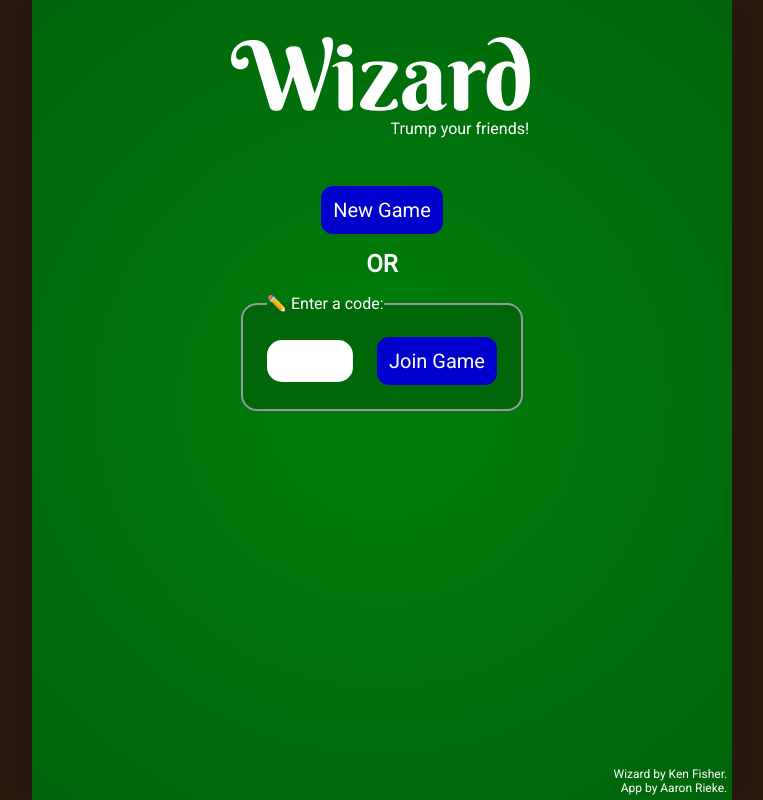
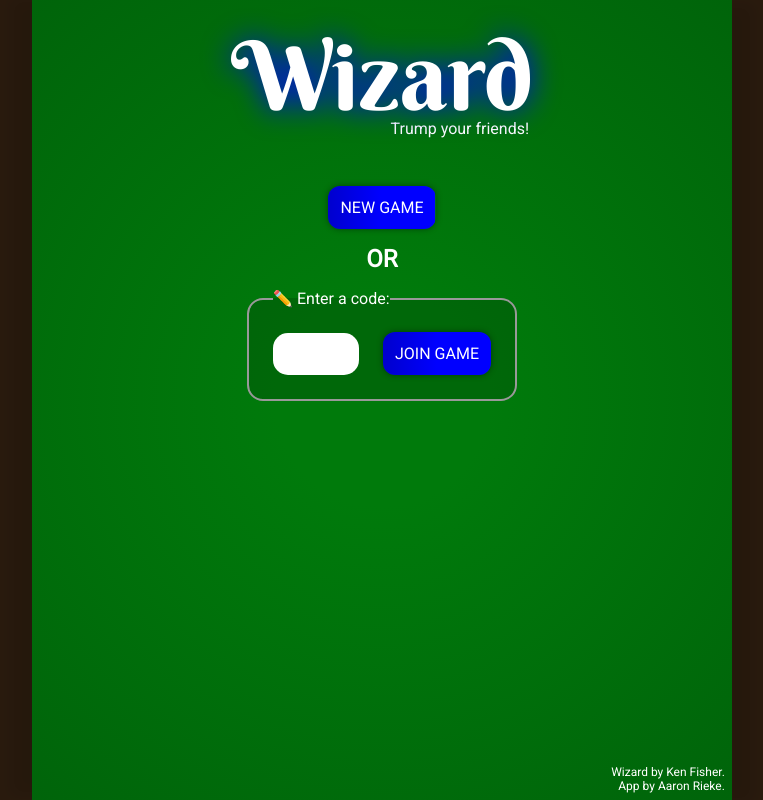
Before and after one commit to akbr/wizardly.cards, a Preact app: page / in a window 1280 px wide. Shown: the whole page, without its empty margins (258-1021 px from the left). Built offline with nearby package versions, Linux system fonts and the light colour scheme; no server answers.

Commit message:
prettier title/buttons

```diff
--- a/src/views/Title.tsx
+++ b/src/views/Title.tsx
@@ -11,6 +11,7 @@ const TitleWrapper = styled("div")`
 const Banner = styled("div")`
   display: inline-block;
   text-align: center;
+  filter: drop-shadow(0px 0px 0.15em blue);
   font-family: "Berkshire Swash", cursive;
   font-size: 6em;
 `;
@@ -36,8 +37,8 @@ const GameInput = styled("input")`
 const Footer = styled("div")`
   position: absolute;
   font-size: 12px;
-  bottom: 0.4em;
-  right: 0.4em;
+  bottom: 0.6em;
+  right: 0.6em;
 `;
 
 const TitleBlock = () => (
--- a/src/views/UiButtons.tsx
+++ b/src/views/UiButtons.tsx
@@ -8,7 +8,6 @@ import { EmojiButton, Button } from "./common";
 
 import { DialogOf } from "./Dialog";
 import { ScoreTable } from "./ScoreTable";
-import { rotateArray } from "../lib/array";
 
 let flex = css`
   display: flex;
@@ -72,7 +71,7 @@ export const UiButtons = ({ state, actions, room }: WizardFrame) => {
           <div style={{ display: "grid", placeContent: "center" }}>
             <ScoreTable
               scores={state.scores}
-              avatars={rotateArray(room.seats, -room.seatIndex)}
+              avatars={room.seats}
               playerIndex={room.seatIndex}
             />
           </div>
--- a/src/views/common.tsx
+++ b/src/views/common.tsx
@@ -43,9 +43,13 @@ const ButtonBase = styled("button")`
 export const Button = styled(ButtonBase)`
   padding: 12px;
   color: white;
-  background-color: mediumblue;
+  box-shadow: 0 0 6px rgba(0, 0, 0, 0.4);
+  text-transform: uppercase;
+  background-size: 100% auto;
+  background-image: linear-gradient(to right, mediumblue 0%, blue 50%);
+  background-position: right center;
   border-radius: 12px;
-  font-size: 1.25em;
+  font-size: 1em;
 `;
 
 export const throb = keyframes`
```
